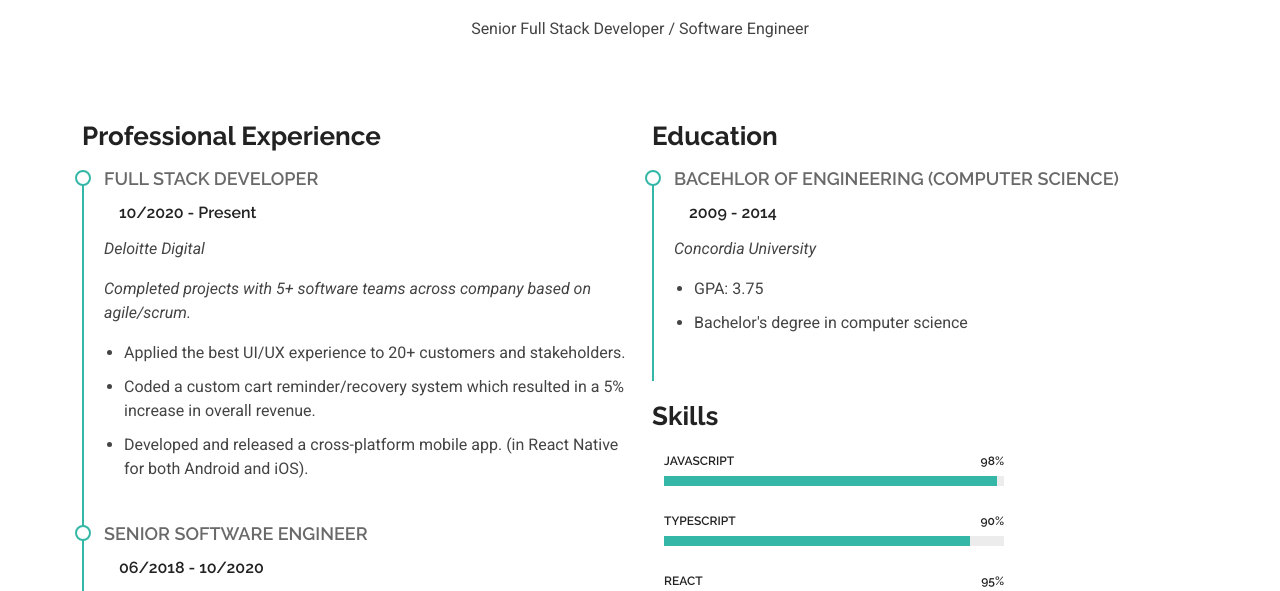
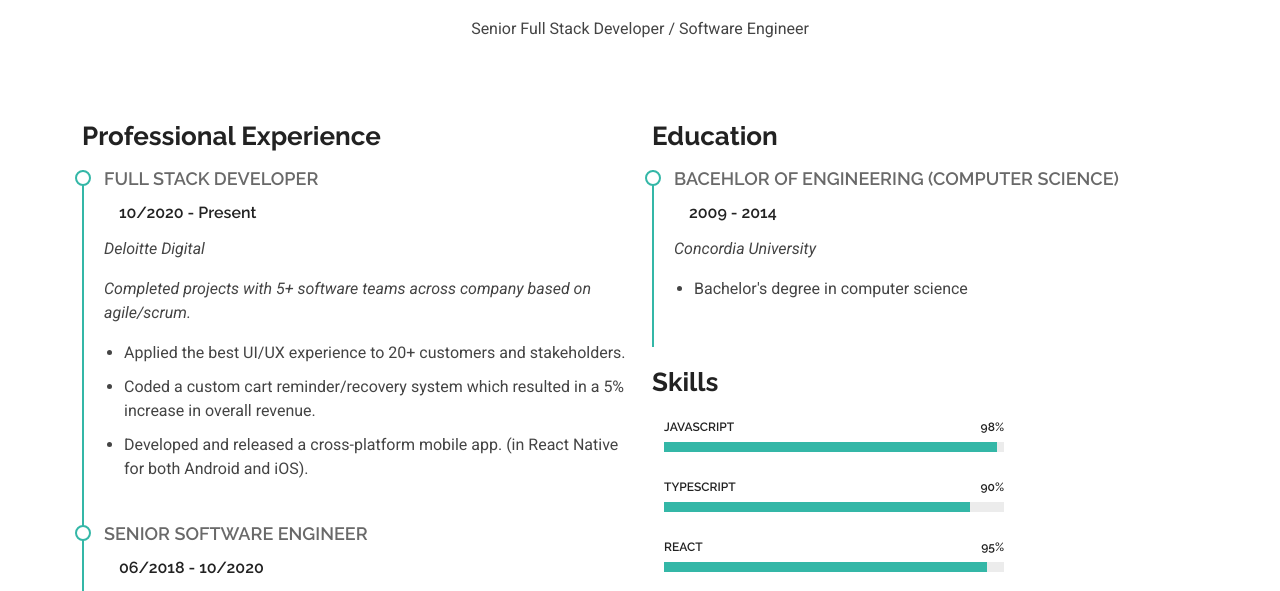
Before and after one commit to Step-hanjin/Portfolio, a plain HTML site: page resume.html in a window 1280 px wide. Shown: the part 204-795 px from the top of the page. Drawn offline with Linux system fonts and the light colour scheme.

Commit message:
delete gpa

```diff
--- a/resume.html
+++ b/resume.html
@@ -162,7 +162,6 @@
               <h5>2009 - 2014</h5>
               <p><em>Concordia University</em></p>
               <ul>
-                <li> GPA: 3.75</li>
                 <li> Bachelor's degree in computer science </li>
               </ul>
             </div><!-- Edn Resume Item -->
```
